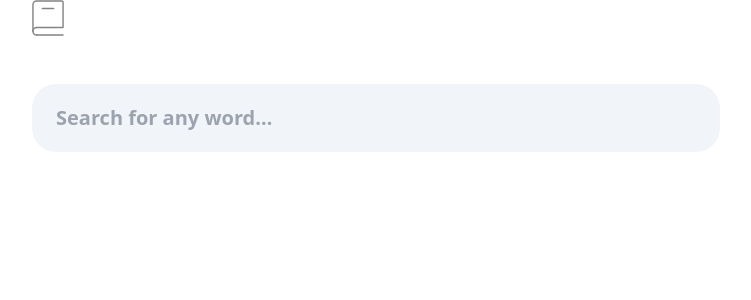
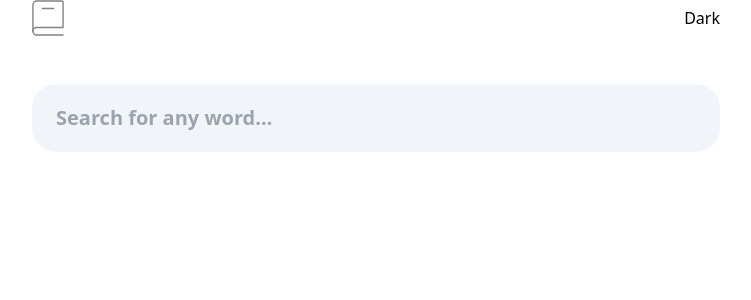
Before and after one commit to waldekglaz/dictionary-app, a React (Vite) app: page / in a window 1280 px wide. Shown: the top 300 px of the page, without its empty margins (264-1015 px from the left). Built offline with nearby package versions, Linux system fonts and the light colour scheme.

Commit message:
dark theme added

```diff
--- a/src/App.jsx
+++ b/src/App.jsx
@@ -11,6 +11,7 @@ function App() {
   const [searchResult, setSearchResult] = useState(null);
   const [isLoading, setIsLoading] = useState(false);
   const [error, setError] = useState(false);
+  const [darkToggle, setDarkToggle] = useState(false);
   const fetchData = async (input) => {
     setError(false);
     setSearchResult(null);
@@ -36,13 +37,16 @@ function App() {
   const onInputChange = (e) => {
     setUserInput(e.target.value);
   };
-
+  const themeChangeHandler = () => {
+    setDarkToggle(!darkToggle);
+  };
   return (
-    <div className="max-w-3xl mr-auto ml-auto px-6 pb-20 container md:px-10 pb-28">
-      <Header />
+    <div className={`w-full min-h-screen ${darkToggle ? "dark bg-black text-white " : ""} `}>
+      <div className={`max-w-3xl mr-auto ml-auto px-6 pb-20 container md:px-10 md:pb-28 `}>
+        <Header onClick={themeChangeHandler} theme={darkToggle} />
 
         <form className="w-full " onSubmit={onFormSubmit}>
-        <input className="bg-slate-100 w-full text-xl font-bold py-5 px-6 rounded-3xl" type="text" value={userInput} onChange={onInputChange} placeholder="Search for any word…" />
+          <input className="bg-slate-100 w-full text-xl font-bold py-5 px-6 rounded-3xl dark:text-red-50" type="text" value={userInput} onChange={onInputChange} placeholder="Search for any word…" />
         </form>
 
         <main>
@@ -59,15 +63,11 @@ function App() {
               <div className="meanings">
                 <ul>
                   {searchResult.meanings.map((element, i) => {
-                  return (
-                    <>
-                      <Card partOfSpeech={element.partOfSpeech} definitions={element.definitions} synonyms={element.synonyms} source={searchResult.sourceUrls} />
-                    </>
-                  );
+                    return <Card key={i} partOfSpeech={element.partOfSpeech} definitions={element.definitions} synonyms={element.synonyms} source={searchResult.sourceUrls} />;
                   })}
                 </ul>
                 <hr />
-              <p className="pt-8 text-slate-500 underline">Source</p>
+                <p className="pt-8 text-slate-500 underline ">Source</p>
                 <p>
                   <a className="underline" href={searchResult.sourceUrls[0]} target="_blank" title={searchResult.sourceUrls[0]}>
                     {searchResult.sourceUrls[0]}
@@ -78,6 +78,7 @@ function App() {
           )}
         </main>
       </div>
+    </div>
   );
 }
 
--- a/src/components/Card.jsx
+++ b/src/components/Card.jsx
@@ -2,14 +2,14 @@ import React from "react";
 
 const Card = (props) => {
   return (
-    <div className="pb-8">
+    <div className="pb-8 dark:text-white">
       <p className="italic font-bold text-2xl mb-10">{props.partOfSpeech}</p>
       <p className="mb-7 text-slate-500">Meaning</p>
       <ul className=" pl-10 list-disc">
         {props.definitions.map((item) => {
           return (
             <li className="mb-3 text-violet-600 text-sm md:text-lg">
-              <span className="text-black">{item.definition}</span>
+              <span className="text-black dark:text-white">{item.definition}</span>
               {item.example && <p className=" mt-2 text-slate-500">&ldquo;{item.example}&rdquo;</p>}
             </li>
           );
--- a/src/components/Header.jsx
+++ b/src/components/Header.jsx
@@ -1,10 +1,11 @@
 import React from "react";
 import Logo from "./../assets/images/logo.svg";
 
-const Header = () => {
+const Header = (props) => {
   return (
-    <header className="pb-12">
+    <header className="pb-12 flex justify-between dark:bg-black">
       <img className="w-8" src={Logo} aria-hidden="true" />
+      <button onClick={props.onClick}>{props.theme ? "Light" : "Dark"}</button>
     </header>
   );
 };
--- a/tailwind.config.js
+++ b/tailwind.config.js
@@ -1,9 +1,12 @@
 /** @type {import('tailwindcss').Config} */
 export default {
-  content: [ "./index.html",
-  "./src/**/*.{js,ts,jsx,tsx}",],
+  darkMode: 'class',
+  content: ["./index.html",
+    "./src/**/*.{js,ts,jsx,tsx}",],
   theme: {
-    extend: {},
+    extend: {
+
+    },
   },
   plugins: [],
 }
```
Lines whose indentation alone changed are shown as unchanged.
